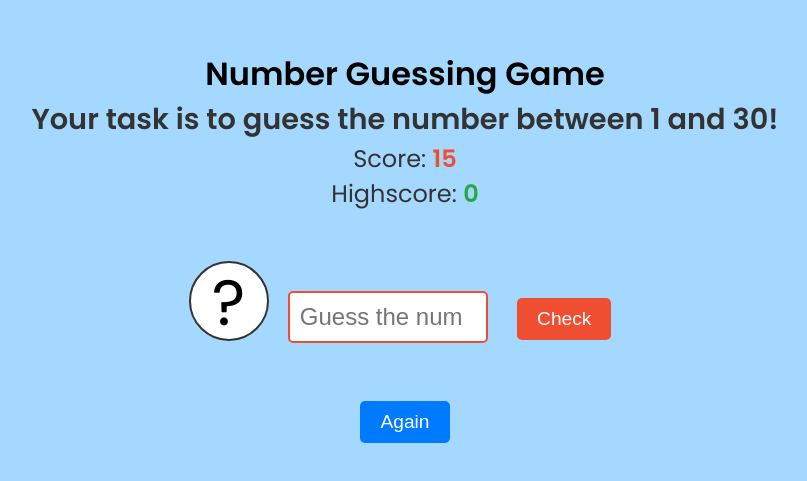
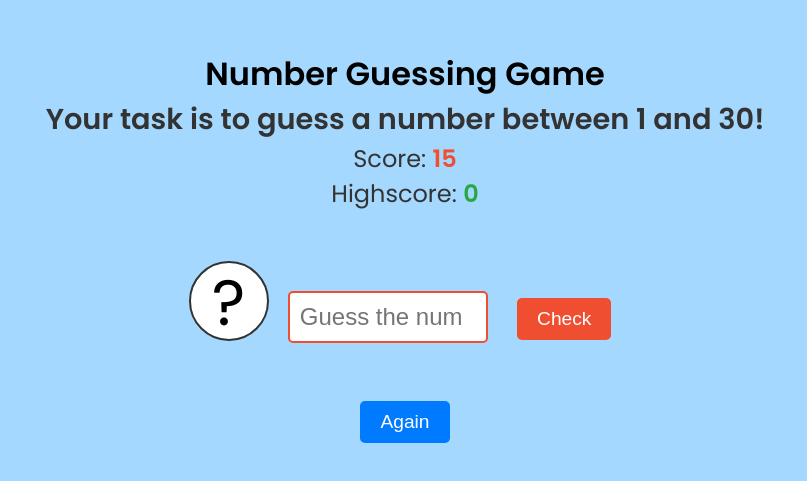
Before and after one commit to gaalr/Number-Guessing-Game, a plain HTML site: page index.html in a window 1280 px wide. Shown: the part 149-630 px from the top of the page, without its empty margins (235-1042 px from the left). Drawn offline with Linux system fonts and the light colour scheme.

Commit message:
Update index.html

```diff
--- a/index.html
+++ b/index.html
@@ -16,9 +16,7 @@
 				<!-- Main header with the title of the game -->
 				<h1>Number Guessing Game</h1>
 				<!-- Message displayed in different stages of the game -->
-				<p class="message">
-					Your task is to guess the number between 1 and 30!
-				</p>
+				<p class="message">Your task is to guess a number between 1 and 30!</p>
 			</header>
 			<main class="main">
 				<!-- Section for showing the current score and high score -->
```
